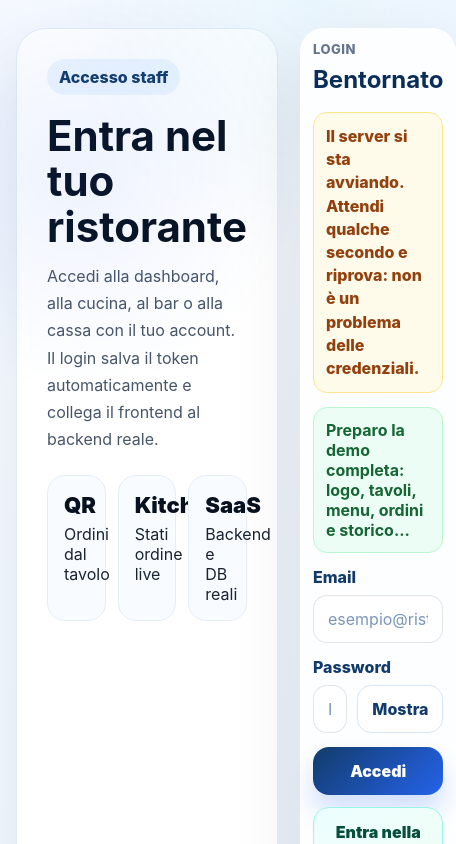
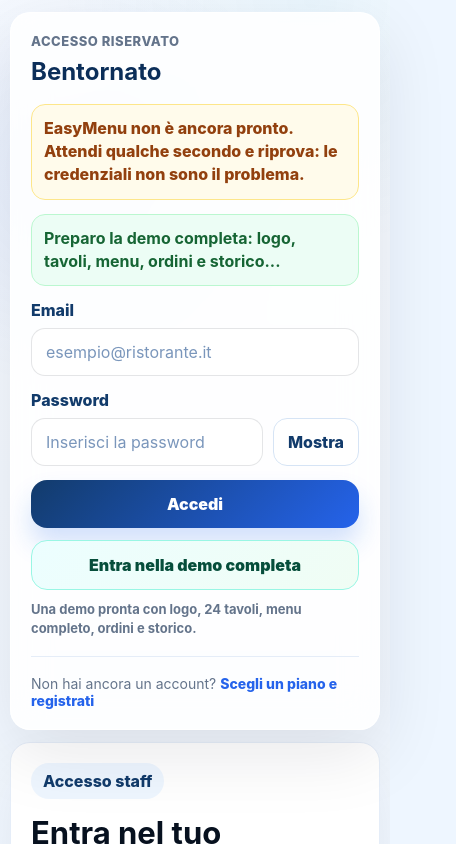
Before and after one commit to Calzo820/easymenu, a React (Vite) app: page /login in a window 390 px wide. Both pictures are taken after a click on the button "Entra nella demo completa". Shown: the top 844 px of the page, 456 px wide, since content can reach past the window. Built offline with nearby package versions, Linux system fonts and the light colour scheme; no server answers.

Commit message:
EasyMenu v28.1: rifiniture UX e affidabilita

```diff
--- a/src/components/ProtectedRoute.jsx
+++ b/src/components/ProtectedRoute.jsx
@@ -41,7 +41,8 @@
         if (active) setState({ loading: false, allowed, user, serviceError: "" });
       } catch (error) {
         const message = error?.message || "";
-        const temporaryFailure = /server temporaneamente|server non raggiungibile|connessione lenta/i.test(message);
+        const temporaryFailure =
+          /server.*(?:avvio|temporaneamente)|si sta avviando|non raggiungibile|connessione lenta|riprova tra qualche secondo/i.test(message);
         if (temporaryFailure) {
           if (active) setState({ loading: false, allowed: false, user: null, serviceError: message });
           return;
--- a/src/pages/Login.jsx
+++ b/src/pages/Login.jsx
@@ -7,6 +7,7 @@
   publicApiPost,
   setAuthToken,
 } from "../lib/api";
+import "../styles/auth.css";
 
 function getDashboardPathByRole(role) {
   const normalized = String(role || "").toLowerCase();
@@ -41,9 +42,7 @@
   useEffect(() => {
     const token = getAuthToken();
     if (token) {
-      // Non faccio redirect automatico forte qui,
-      // così non ti incasino durante lo sviluppo.
-      // Se vuoi, dopo possiamo validarlo con /auth/me.
+      // La sessione viene verificata dalla pagina protetta di destinazione.
     }
 
     let cancelled = false;
@@ -53,7 +52,7 @@
         if (!cancelled) setAvviso("");
       } catch {
         if (!cancelled) {
-          setAvviso("Sto preparando il server. Se Render era fermo, il primo accesso può richiedere 30-60 secondi.");
+          setAvviso("EasyMenu si sta preparando. Il primo accesso può richiedere qualche secondo.");
         }
       }
     }
@@ -68,7 +67,7 @@
     const message = error?.message || fallback || "Operazione non riuscita.";
     if (/server.*avviando|server in avvio|temporaneamente non disponibile|render|riprova tra qualche secondo/i.test(message)) {
       setErrore("");
-      setAvviso("Il server si sta avviando. Attendi qualche secondo e riprova: non è un problema delle credenziali.");
+      setAvviso("EasyMenu non è ancora pronto. Attendi qualche secondo e riprova: le credenziali non sono il problema.");
       return;
     }
     setAvviso("");
@@ -97,7 +96,7 @@
       });
 
       if (!data?.token) {
-        throw new Error("Token non ricevuto dal server.");
+        throw new Error("Risposta di accesso incompleta. Riprova tra poco.");
       }
 
       setAuthToken(data.token);
@@ -181,12 +180,14 @@
 
   return (
     <div
+      className="auth-page"
       style={{
         minHeight: "100vh",
         background: "linear-gradient(180deg, #f8fbff 0%, #eef6ff 100%)",
       }}
     >
       <div
+        className="auth-shell"
         style={{
           maxWidth: 1100,
           margin: "0 auto",
@@ -194,6 +195,7 @@
         }}
       >
         <div
+          className="auth-layout"
           style={{
             display: "grid",
             gridTemplateColumns: "1.1fr 0.9fr",
@@ -202,6 +204,7 @@
           }}
         >
           <div
+            className="auth-intro"
             style={{
               padding: 30,
               borderRadius: 30,
@@ -227,7 +230,7 @@
               Accesso staff
             </div>
 
-            <h1 style={{ margin: 0, fontSize: 42, lineHeight: 1.08 }}>
+            <h1 className="auth-title" style={{ margin: 0, fontSize: 42, lineHeight: 1.08 }}>
               Entra nel tuo ristorante
             </h1>
 
@@ -240,11 +243,12 @@
                 fontSize: 16,
               }}
             >
-              Accedi alla dashboard, alla cucina, al bar o alla cassa con il tuo account.
-              Il login salva il token automaticamente e collega il frontend al backend reale.
+              Un unico accesso per arrivare subito agli strumenti del tuo ruolo,
+              dalla sala alla cucina fino alla cassa.
             </p>
 
             <div
+              className="auth-benefits"
               style={{
                 marginTop: 22,
                 display: "grid",
@@ -253,6 +257,7 @@
               }}
             >
               <div
+                className="auth-benefit"
                 style={{
                   background: "#f8fbff",
                   border: "1px solid #e5edf8",
@@ -260,11 +265,12 @@
                   padding: 16,
                 }}
               >
-                <div style={{ fontWeight: 900, fontSize: 22 }}>QR</div>
-                <div style={{ marginTop: 6, opacity: 0.92 }}>Ordini dal tavolo</div>
+                <div style={{ fontWeight: 900, fontSize: 22 }}>Sala</div>
+                <div style={{ marginTop: 6, opacity: 0.92 }}>Tavoli e prenotazioni</div>
               </div>
 
               <div
+                className="auth-benefit"
                 style={{
                   background: "#f8fbff",
                   border: "1px solid #e5edf8",
@@ -272,11 +278,12 @@
                   padding: 16,
                 }}
               >
-                <div style={{ fontWeight: 900, fontSize: 22 }}>Kitchen</div>
-                <div style={{ marginTop: 6, opacity: 0.92 }}>Stati ordine live</div>
+                <div style={{ fontWeight: 900, fontSize: 22 }}>Cucina</div>
+                <div style={{ marginTop: 6, opacity: 0.92 }}>Comande in tempo reale</div>
               </div>
 
               <div
+                className="auth-benefit"
                 style={{
                   background: "#f8fbff",
                   border: "1px solid #e5edf8",
@@ -284,14 +291,14 @@
                   padding: 16,
                 }}
               >
-                <div style={{ fontWeight: 900, fontSize: 22 }}>SaaS</div>
-                <div style={{ marginTop: 6, opacity: 0.92 }}>Backend e DB reali</div>
+                <div style={{ fontWeight: 900, fontSize: 22 }}>Cassa</div>
+                <div style={{ marginTop: 6, opacity: 0.92 }}>Conti e pagamenti</div>
               </div>
             </div>
           </div>
 
           <div
-            className="section-card"
+            className="section-card auth-form-card"
             style={{
               background: "rgba(255,255,255,0.96)",
               padding: 24,
@@ -307,13 +314,15 @@
                   letterSpacing: 0.5,
                 }}
               >
-                LOGIN
+                ACCESSO RISERVATO
               </div>
               <h2 style={{ margin: "8px 0 0 0", color: "#0b2e59" }}>Bentornato</h2>
             </div>
 
             {errore ? (
               <div
+                className="auth-status"
+                role="alert"
                 style={{
                   marginBottom: 14,
                   background: "#fef2f2",
@@ -330,6 +339,8 @@
 
             {avviso ? (
               <div
+                className="auth-status"
+                role="status"
                 style={{
                   marginBottom: 14,
                   background: "#fffbeb",
@@ -347,6 +358,8 @@
 
             {successo ? (
               <div
+                className="auth-status"
+                role="status"
                 style={{
                   marginBottom: 14,
                   background: "#ecfdf5",
@@ -404,6 +417,7 @@
                 </label>
 
                 <div
+                  className="auth-password-row"
                   style={{
                     display: "flex",
                     gap: 10,
@@ -497,7 +511,7 @@
                 lineHeight: 1.45,
               }}
             >
-              Crea o aggiorna automaticamente EasyMenu Demo Bistro con logo, 24 tavoli, menu con foto, ordini live e storico.
+              Una demo pronta con logo, 24 tavoli, menu completo, ordini e storico.
             </div>
 
             <div
--- /dev/null
+++ b/src/styles/auth.css
@@ -0,0 +1,91 @@
+.auth-page {
+  min-height: 100vh;
+}
+
+.auth-shell {
+  width: min(1150px, 100%);
+  margin: 0 auto;
+}
+
+.auth-layout,
+.auth-intro,
+.auth-form-card,
+.auth-benefits,
+.auth-benefit,
+.auth-password-row {
+  min-width: 0;
+}
+
+.auth-title {
+  letter-spacing: 0;
+}
+
+.auth-benefit div:last-child,
+.auth-status {
+  line-height: 1.45;
+}
+
+.auth-password-row input {
+  min-width: 0;
+}
+
+@media (max-width: 860px) {
+  .auth-layout {
+    grid-template-columns: minmax(0, 1fr) !important;
+  }
+
+  .auth-form-card {
+    order: -1;
+  }
+
+  .auth-intro {
+    padding: 24px !important;
+  }
+
+  .auth-title {
+    font-size: 36px !important;
+  }
+}
+
+@media (max-width: 560px) {
+  .auth-shell {
+    padding: 12px 10px 28px !important;
+  }
+
+  .auth-layout {
+    gap: 12px !important;
+  }
+
+  .auth-form-card,
+  .auth-intro {
+    border-radius: 20px !important;
+    padding: 20px !important;
+  }
+
+  .auth-title {
+    font-size: 31px !important;
+    line-height: 1.05 !important;
+  }
+
+  .auth-benefits {
+    grid-template-columns: minmax(0, 1fr) !important;
+    gap: 8px !important;
+  }
+
+  .auth-benefit {
+    display: grid;
+    grid-template-columns: 58px minmax(0, 1fr);
+    align-items: center;
+    gap: 10px;
+    padding: 12px !important;
+  }
+
+  .auth-benefit div {
+    margin-top: 0 !important;
+  }
+
+  .auth-password-row {
+    display: grid !important;
+    grid-template-columns: minmax(0, 1fr) auto;
+  }
+}
--- a/src/styles/customer-menu.css
+++ b/src/styles/customer-menu.css
@@ -382,6 +382,10 @@
   align-items: center;
 }
 
+.cm-product-actions.is-simple {
+  justify-content: flex-end;
+}
+
 .cm-item-note {
   width: 100%;
   border: 1px solid #e2e8f0;
@@ -630,6 +634,38 @@
   box-shadow: none;
 }
 
+.cm-empty-action,
+.cm-no-results button {
+  width: fit-content;
+  margin-top: 14px;
+  border: 0;
+  border-radius: 13px;
+  padding: 11px 14px;
+  background: var(--cm-accent);
+  color: #fff;
+  font: inherit;
+  font-weight: 900;
+  cursor: pointer;
+}
+
+.cm-no-results {
+  display: grid;
+  gap: 6px;
+  justify-items: start;
+  border-style: dashed;
+  color: #475569;
+}
+
+.cm-no-results b {
+  color: #0f172a;
+  font-size: 17px;
+}
+
+.cm-no-results span {
+  font-weight: 750;
+  line-height: 1.45;
+}
+
 .cm-confirmation h1,
 .cm-empty h1 {
   margin: 14px 0 8px;
--- a/src/styles/dashboard-premium.css
+++ b/src/styles/dashboard-premium.css
@@ -347,7 +347,7 @@
 
 .dash-ready-service__grid {
   display: grid;
-  grid-template-columns: repeat(7, minmax(0, 1fr));
+  grid-template-columns: repeat(auto-fit, minmax(150px, 1fr));
   gap: 9px;
 }
 
@@ -383,6 +383,32 @@
 .dash-ready-service__grid div.is-done i {
   background: #dcfce7;
   color: #166534;
+}
+
+.dash-ready-service__complete {
+  display: flex;
+  align-items: center;
+  gap: 10px;
+  min-height: 48px;
+  padding: 10px 12px;
+  border: 1px solid #bbf7d0;
+  border-radius: 10px;
+  background: rgba(255, 255, 255, .72);
+  color: #166534;
+  font-weight: 900;
+}
+
+.dash-ready-service__complete i {
+  display: grid;
+  place-items: center;
+  width: 30px;
+  height: 30px;
+  border-radius: 50%;
+  background: #16a34a;
+  color: #fff;
+  font-size: 11px;
+  font-style: normal;
+  font-weight: 950;
 }
 
 .dash-stat,
```
Also changed, not shown: src/App.jsx (+5 -2 lines), src/components/Navbar.jsx (+11 -4 lines), src/pages/Cliente.jsx (+32 -16 lines), src/pages/Dashboard.jsx (+23 -11 lines), src/pages/NotFound.jsx (added, +40 -0 lines), src/pages/Register.jsx (+21 -7 lines), src/styles/foundation.css (+126 -0 lines).
